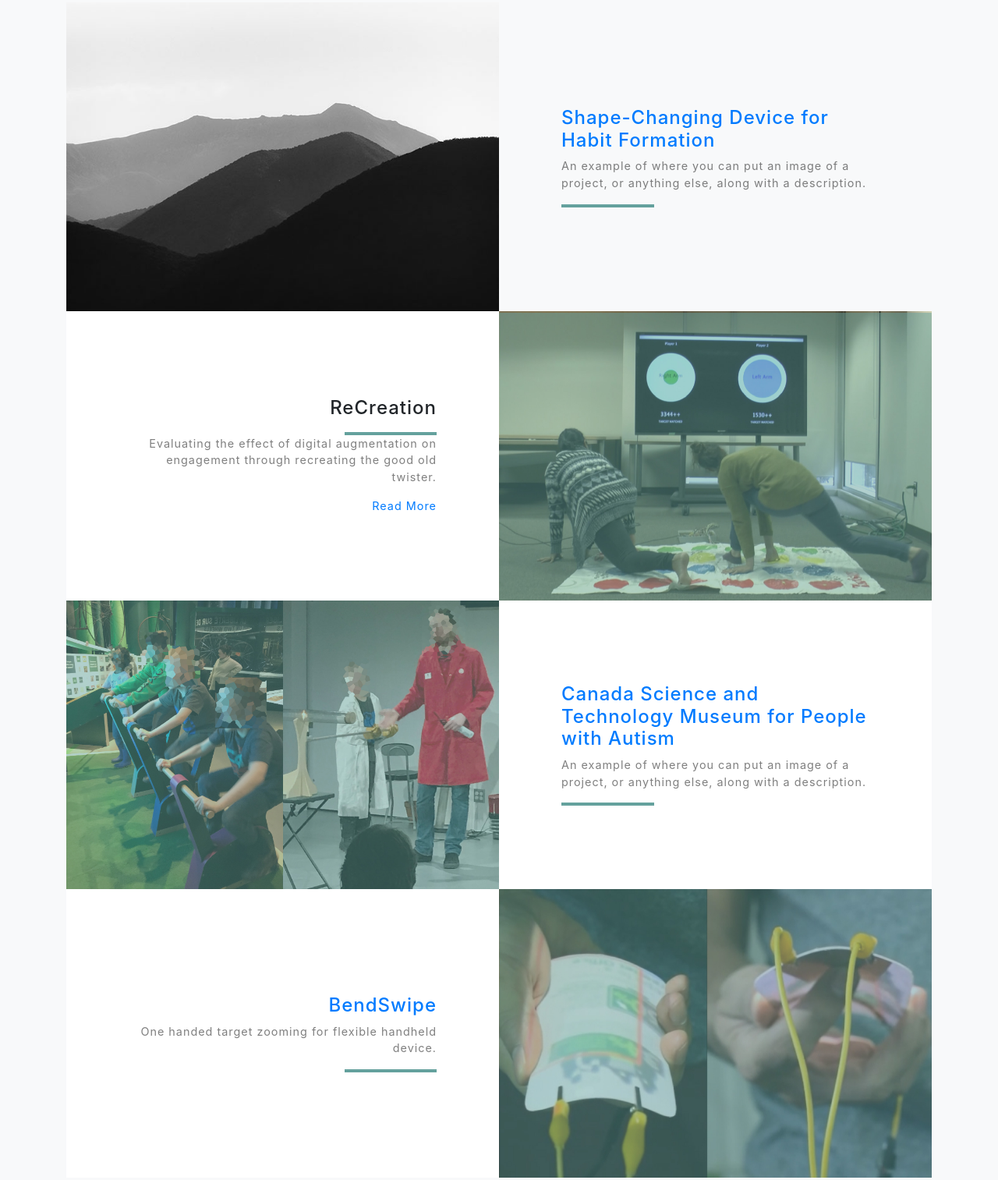
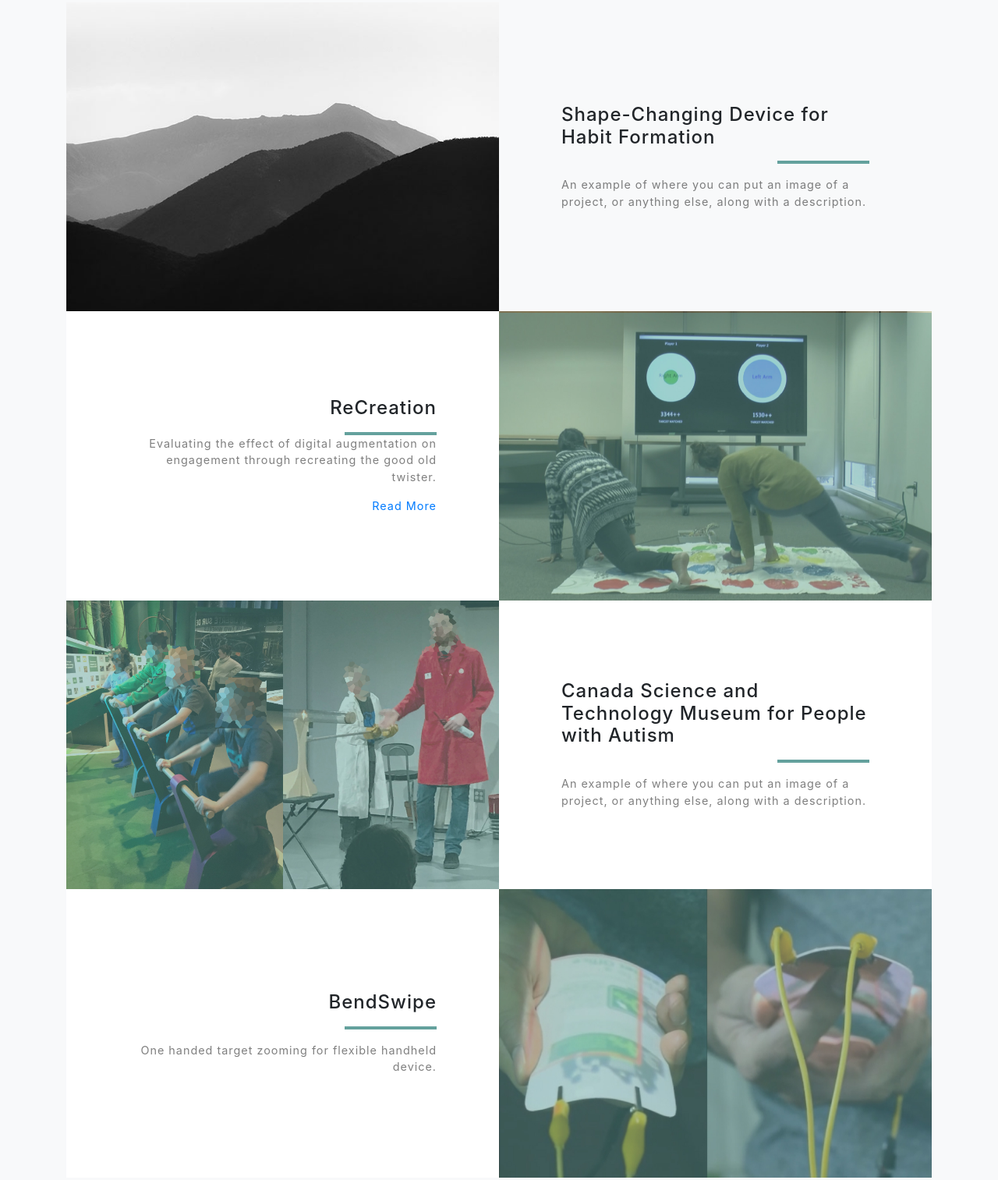
Before and after one commit to odditysingh/work, a website with bundled scripts: page index.html in a window 1280 px wide. Shown: the part 1046-2559 px from the top of the page at 78% size. Built offline with nearby package versions, Linux system fonts and the light colour scheme.

Commit message:
Update index.html

```diff
--- a/index.html
+++ b/index.html
@@ -75,9 +75,10 @@
             <div class="bg-light text-center h-100 project">
               <div class="d-flex h-100">
                 <div class="project-text w-100 my-auto text-center text-lg-left">
-                  <h4 class="text-black"><a href="http://cil.csit.carleton.ca/?">Shape-Changing Device for Habit Formation</a></h4>
+                  <h4 class="text-black">Shape-Changing Device for Habit Formation</h4>
+                  <hr class="d-none d-lg-block mb-0 mr-0">
+                  <p></p>
                   <p class="mb-0 text-black-50">An example of where you can put an image of a project, or anything else, along with a description.</p>
-                  <hr class="d-none d-lg-block mb-0 ml-0">
                 </div>
               </div>
             </div>
@@ -112,9 +113,10 @@
             <div class="bg-white text-center h-100 project">
               <div class="d-flex h-100">
                 <div class="project-text w-100 my-auto text-center text-lg-left">
-                  <h4 class="text-black"><a href="http://cil.csit.carleton.ca/?">Canada Science and Technology Museum for People with Autism</a></h4>
+                  <h4 class="text-black">Canada Science and Technology Museum for People with Autism</h4>
+                  <hr class="d-none d-lg-block mb-0 mr-0">
+                  <p></p>
                   <p class="mb-0 text-black-50">An example of where you can put an image of a project, or anything else, along with a description.</p>
-                  <hr class="d-none d-lg-block mb-0 ml-0">
                 </div>
               </div>
             </div>
@@ -129,9 +131,11 @@
             <div class="bg-white text-center h-100 project">
               <div class="d-flex h-100">
                 <div class="project-text w-100 my-auto text-center text-lg-right">
-                  <h4 class="text-black"><a href="http://cil.csit.carleton.ca/?">BendSwipe</a></h4>
+                  <h4 class="text-black">BendSwipe</h4>
+                  <hr class="d-none d-lg-block mb-0 mr-0">
+                  <p></p>
                   <p class="mb-0 text-black-50">One handed target zooming for flexible handheld device.</p>
-                  <hr class="d-none d-lg-block mb-0 mr-0">
+
                 </div>
               </div>
             </div>
```
